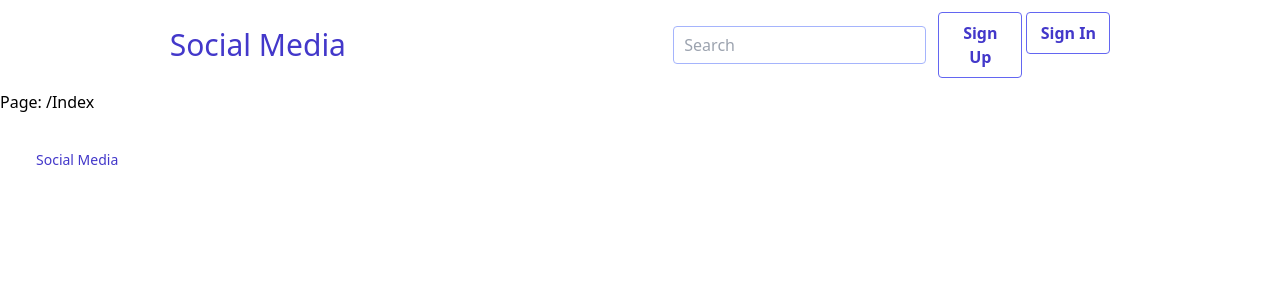
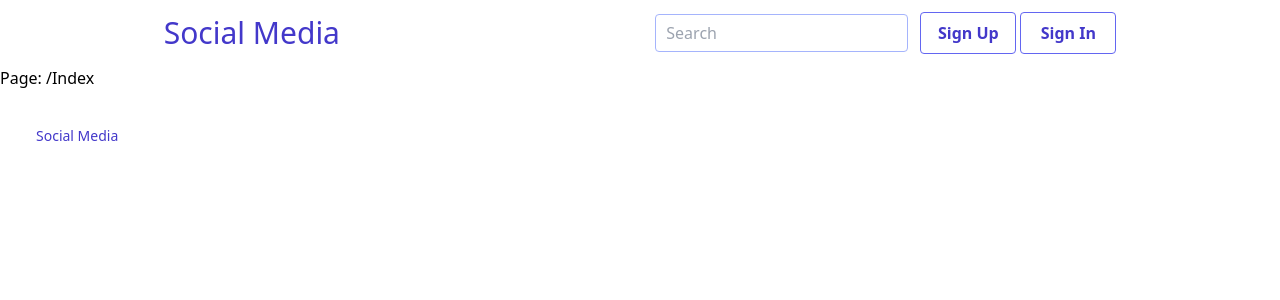
Before and after one commit to JosSebastian/social, a Nuxt app: page / in a window 1280 px wide. Shown: the top 300 px of the page. Built offline with nearby package versions, Linux system fonts and the light colour scheme.

Commit message:
minor header component ui restructuring

```diff
--- a/components/Authentication.vue
+++ b/components/Authentication.vue
@@ -102,22 +102,4 @@ const changeVisibility = () => {
 </template>
 
 <style scoped>
-button {
-  width: 5.25rem;
-  padding-top: 0.5rem;
-  padding-bottom: 0.5rem;
-  padding-left: 0.75rem;
-  padding-right: 0.75rem;
-  background-color: transparent;
-  color: #4338ca;
-  font-weight: 600;
-  border-radius: 0.25rem;
-  border-width: 1px;
-  border-color: #6366f1;
-}
-button:hover {
-  background-color: #6366f1;
-  color: #ffffff;
-  border-color: transparent;
-}
 </style>
--- a/components/app/header.vue
+++ b/components/app/header.vue
@@ -1,5 +1,6 @@
 <script lang="ts" setup>
 const search = ref("");
+const authenticated = ref(false);
 </script>
 
 <template>
@@ -18,12 +19,34 @@ const search = ref("");
         class="px-2.5 py-1.5 caret-indigo-700 outline-none border focus:border-2 rounded border-indigo-300 focus:border-indigo-600"
       />
       <!-- User Authentication -->
-      <div class="flex flex-row gap-1">
+      <div v-if="!authenticated" class="flex flex-row gap-1">
         <Authentication v-bind:sign="false" />
         <Authentication v-bind:sign="true" />
+      </div>
+      <div v-else>
+        <button>Sign Out</button>
       </div>
     </div>
   </div>
 </template>
 
-<style scoped></style>
+<style>
+button {
+  width: 6rem;
+  padding-top: 0.5rem;
+  padding-bottom: 0.5rem;
+  padding-left: 0.75rem;
+  padding-right: 0.75rem;
+  background-color: transparent;
+  color: #4338ca;
+  font-weight: 600;
+  border-radius: 0.25rem;
+  border-width: 1px;
+  border-color: #6366f1;
+}
+button:hover {
+  background-color: #6366f1;
+  color: #ffffff;
+  border-color: transparent;
+}
+</style>
```
